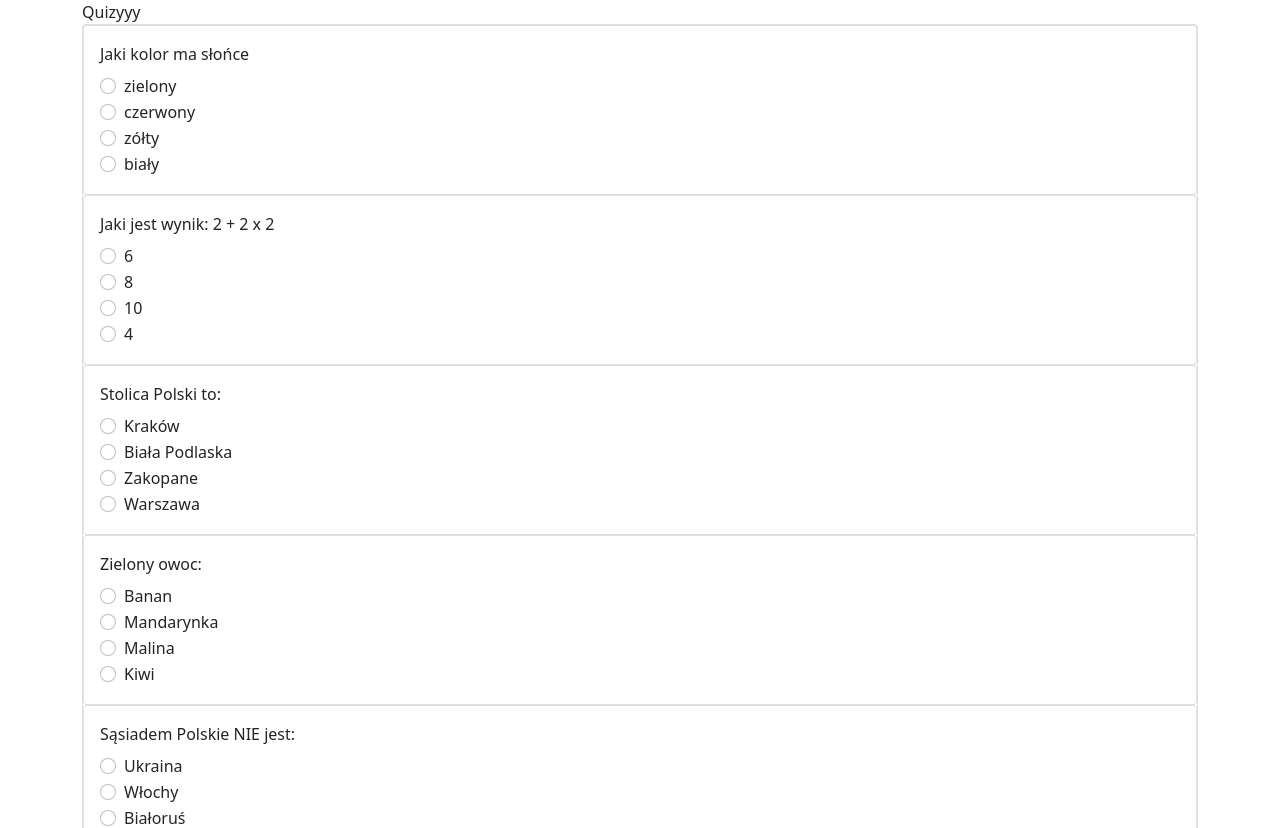
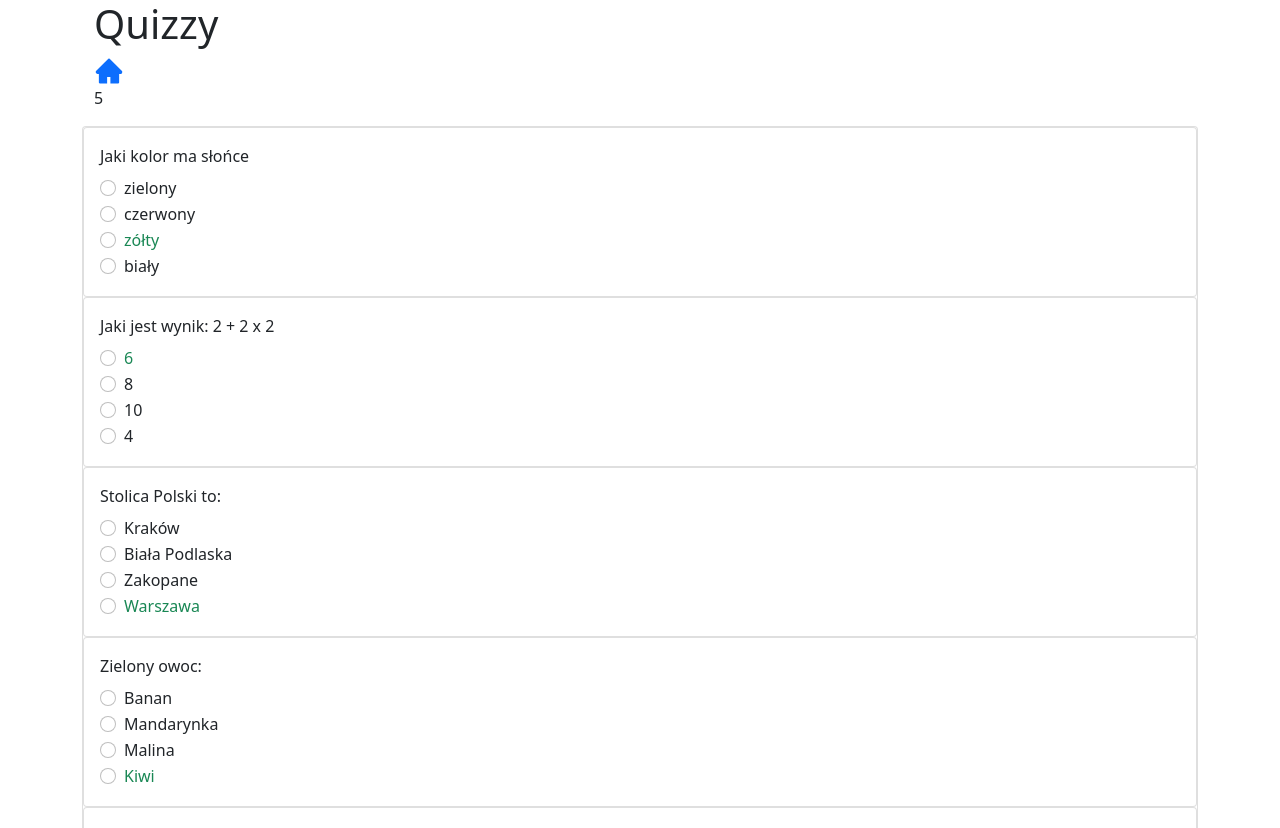
Before and after one commit to molekJ/quiz, a React (Create React App) app: page /preview in a window 1280 px wide. Shown: the top 828 px of the page. Built offline with nearby package versions, Linux system fonts and the light colour scheme.

Commit message:
timer with automatically redirect after inactivity

```diff
--- a/package.json
+++ b/package.json
@@ -14,6 +14,7 @@
     "react": "^17.0.2",
     "react-bootstrap": "^2.1.1",
     "react-dom": "^17.0.2",
+    "react-icons": "^4.3.1",
     "react-router-dom": "^6.2.1",
     "react-scripts": "5.0.0",
     "typescript": "^4.5.5",
--- a/src/App.tsx
+++ b/src/App.tsx
@@ -7,7 +7,7 @@ import { SummaryScreen } from "./pages/SummaryScreen";
 import { Container } from "react-bootstrap";
 import { GetQuestions } from "./service/GetQuestions";
 import { useEffect, useState } from "react";
-
+import { useNavigate } from "react-router-dom";
 import { QuestionInterface, UserAsnwersType } from "./types/interfaces";
 import { PreviewScreen } from "./pages/PreviewScreen";
 
@@ -18,13 +18,36 @@ function App() {
   const [correctAnswers, setCorrectAnswers] = useState<UserAsnwersType>({});
   const [punctation, setPunctation] = useState(0);
 
+  const [timer, setTimer] = useState(0);
+  const [isActiveTimer, setIsActiveTimer] = useState(true);
+
+  useEffect(() => {
+    let myInterval = setInterval(() => {
+      if (!isActiveTimer) return;
+      setTimer((timer) => timer + 1);
+    }, 1000);
+    if (timer === 20) {
+    }
+
+    return () => clearInterval(myInterval);
+  }, [timer, isActiveTimer]);
+
+  const ClearAllStates = () => {
+    setQuestions([]);
+    setIsLoaded(false);
+    setUserAnswers({});
+    setCorrectAnswers({});
+    setPunctation(0);
+    setTimer(0);
+  };
+
   useEffect(() => {
     const questionsPromise = GetQuestions();
     questionsPromise.then((res) => {
       setQuestions(res);
       setIsLoaded(true);
     });
-  }, []);
+  }, [questions]);
 
   useEffect(() => {
     questions.forEach((question, indexQuestion) => {
@@ -39,9 +62,13 @@ function App() {
   }, [questions]);
 
   return (
-    <Container>
+    <Container
+      onClick={() => {
+        setTimer(0);
+      }}
+    >
       <Router>
-        <Navbar />
+        <Navbar clearAllStates={ClearAllStates} timer={timer} />
         <Routes>
           <Route path="/" element={<SplashScreen isLoaded={isLoaded} />} />
           <Route
--- a/src/components/AnswerCard.tsx
+++ b/src/components/AnswerCard.tsx
@@ -1,14 +1,38 @@
-import { Card, Form, Container } from "react-bootstrap";
+import { Card, Form, Container, FormCheck } from "react-bootstrap";
 import { AnswerCardInterface } from "../types/interfaces";
 
-export const AnswerCard = ({ question, userAnswers }: AnswerCardInterface) => {
+export const AnswerCard = ({ question, userAnswer }: AnswerCardInterface) => {
   return (
     <>
       <Card>
         <Card.Body>
           <Form.Label>{question.question}</Form.Label>
           {question.answers.map((el, index) => {
-            return <Form.Check key={index} label={el.answer} type="radio" />;
+            console.log(index);
+            return (
+              <>
+                {el.is_correct ? (
+                  <Form.Check
+                    label={el.answer}
+                    key={index}
+                    type="radio"
+                    className="text-success"
+                    checked={userAnswer === index ? true : false}
+                  />
+                ) : (
+                  <FormCheck
+                    label={el.answer}
+                    key={index}
+                    type="radio"
+                    checked={userAnswer === index ? true : false}
+                    className={
+                      userAnswer === index ? "text-danger" : "text-dark"
+                    }
+                    disabled={userAnswer === index ? true : false}
+                  />
+                )}
+              </>
+            );
           })}
         </Card.Body>
       </Card>
--- a/src/components/Navbar.tsx
+++ b/src/components/Navbar.tsx
@@ -1,3 +1,31 @@
-export default function Navbar() {
-  return <div>Quizyyy</div>;
+import { Container } from "react-bootstrap";
+import { AiFillHome } from "react-icons/ai";
+import { Link } from "react-router-dom";
+import { NavbarInterface } from "../types/interfaces";
+import { useNavigate } from "react-router-dom";
+import { useEffect } from "react";
+
+export default function Navbar({ clearAllStates, timer }: NavbarInterface) {
+  let nav = useNavigate();
+
+  useEffect(() => {
+    if (timer === 10) {
+      clearAllStates();
+      nav("/");
+    }
+  }, [timer]);
+  return (
+    <Container>
+      <h1>Quizzy</h1>
+      <Link
+        to="/"
+        onClick={() => {
+          clearAllStates();
+        }}
+      >
+        <AiFillHome size={30} />
+      </Link>
+      <p>{timer}</p>
+    </Container>
+  );
 }
--- a/src/components/QuestionCard.tsx
+++ b/src/components/QuestionCard.tsx
@@ -14,10 +14,9 @@ export const QuestionCard = ({
 
   return (
     <>
-      <Card className="splash-screen ">
+      <Card className="splash-screen " mb-3>
         <Card.Body>
           <Form.Group>
-            <pre>{questionId}</pre>
             <Form.Label>{question.question}</Form.Label>
             {question.answers.map((el, index) => {
               return (
--- a/src/pages/PreviewScreen.tsx
+++ b/src/pages/PreviewScreen.tsx
@@ -2,11 +2,13 @@ import { PreviewScreenInterface } from "../types/interfaces";
 import { Card, Container } from "react-bootstrap";
 import { QuestionCard } from "../components/QuestionCard";
 import { AnswerCard } from "../components/AnswerCard";
+import { isNamedExportBindings } from "typescript";
 
 export const PreviewScreen = ({
   questions,
   userAnswers,
 }: PreviewScreenInterface) => {
+  console.log(userAnswers);
   return (
     <>
       <Card className="quiz-screen ">
@@ -15,7 +17,7 @@ export const PreviewScreen = ({
             <AnswerCard
               key={index}
               question={question}
-              userAnswers={userAnswers}
+              userAnswer={userAnswers[index]}
             ></AnswerCard>
           );
         })}
```
Also changed, not shown: src/types/interfaces.tsx (+6 -1 lines), 1 other file (tests, documents, lock files or other folders).
